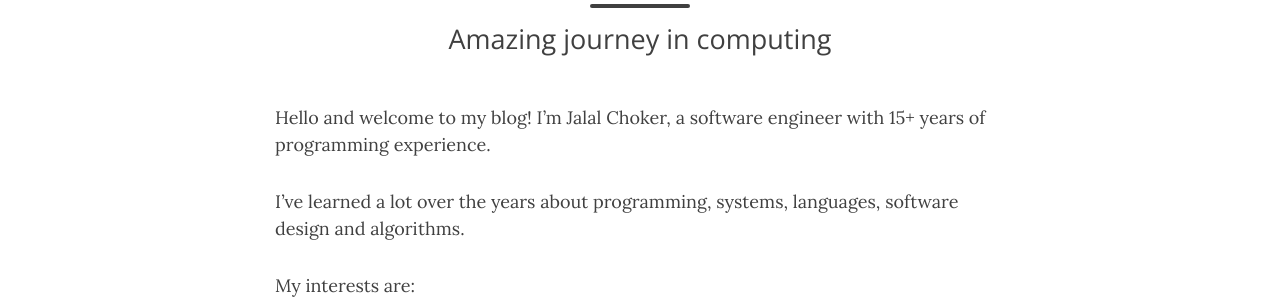
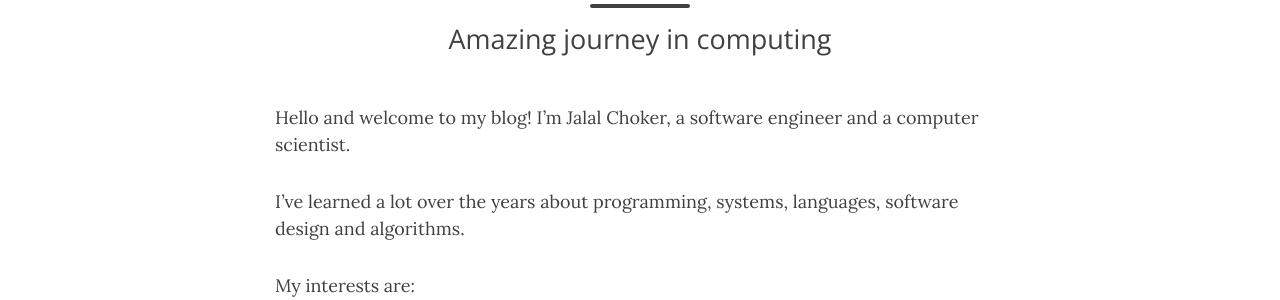
Before and after one commit to jchoker/jchoker.github.io, a Jekyll site: the page built from index.md, in a window 1280 px wide and 1311 px high. Shown: the part 230-530 px from the top of the window. Built offline with Jekyll 4.4.1, drawn with Linux system fonts in a browser that asks for light colours; nearby versions of some CDN libraries.

Commit message:
Update index.md

```diff
--- a/index.md
+++ b/index.md
@@ -5,7 +5,7 @@
 use-site-title: false
 ---
 
-Hello and welcome to my blog! I’m Jalal Choker, a software engineer with 15+ years of programming experience.
+Hello and welcome to my blog! I’m Jalal Choker, a software engineer and a computer scientist.
 
 I’ve learned a lot over the years about programming, systems, languages, software design and algorithms.
 
```
